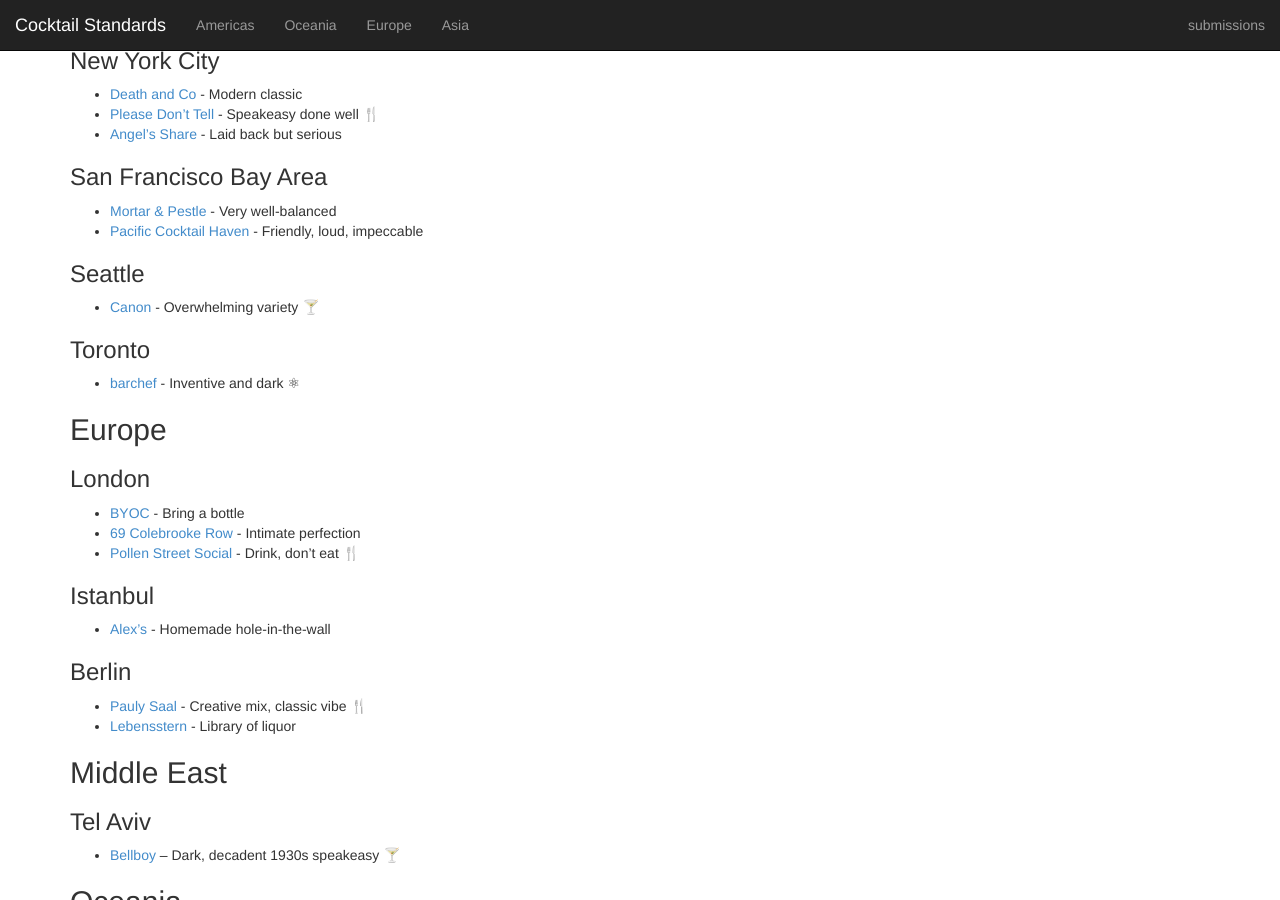
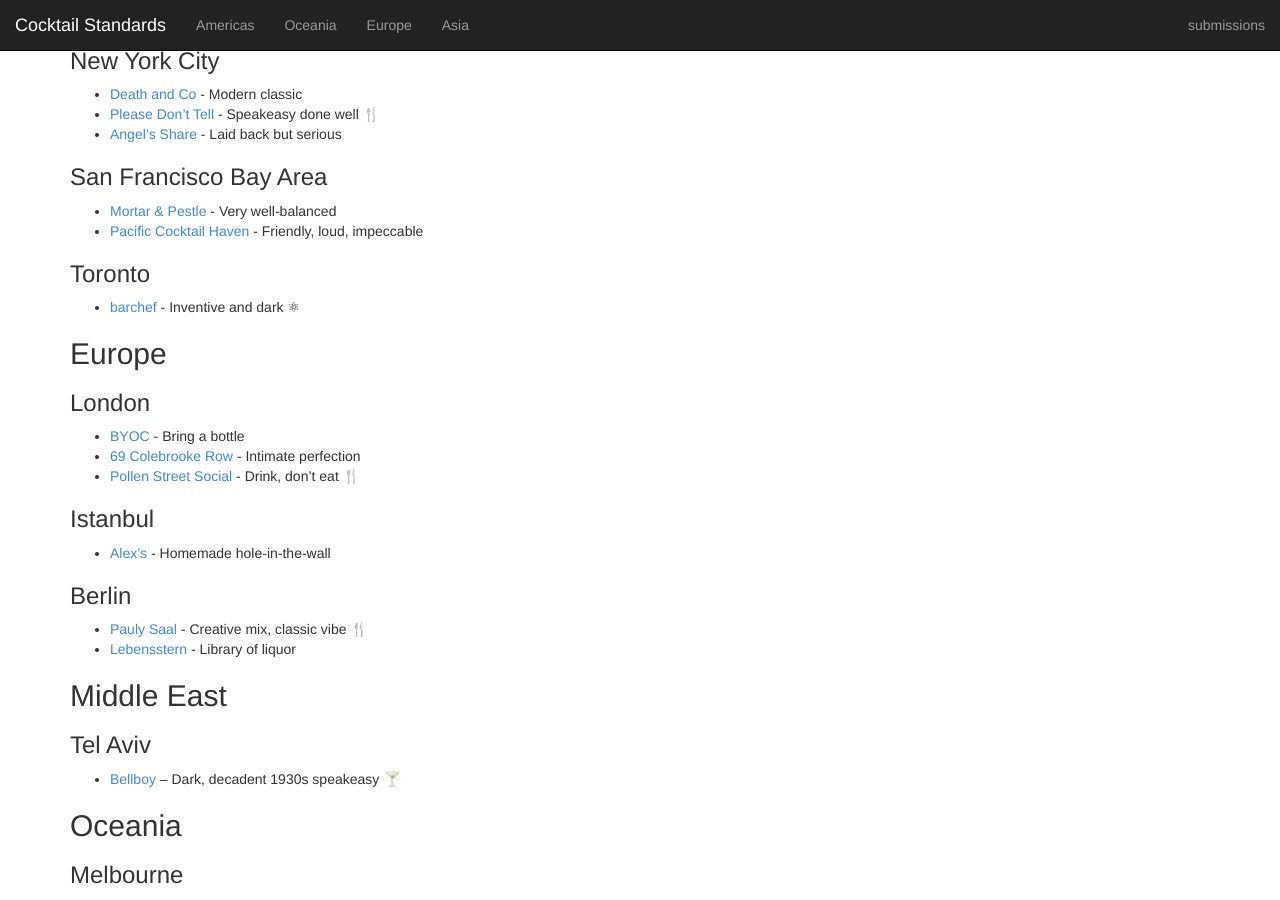
Before and after one commit to CocktailStandards/CocktailStandards.github.io, a Jekyll site: the page built from index.md, in a window 1280 px wide and 900 px high, scrolled down 484 px. Built offline with Jekyll 4.4.1, drawn with Linux system fonts in a browser that asks for light colours.

Commit message:
Can't stand behind canon

```diff
--- a/index.md
+++ b/index.md
@@ -36,10 +36,6 @@ _While you're in town, pick up excellent cocktail supplies at [The Boston Shaker
 
 * [Mortar & Pestle](http://www.curryupnow.com/mortarandpestlebar) - Very well-balanced
 * [Pacific Cocktail Haven](http://pacificcocktailsf.com) - Friendly, loud, impeccable
-
-### Seattle
-
-* [Canon](http://www.canonseattle.com) - Overwhelming variety 🍸
 
 ### Toronto
 
```
